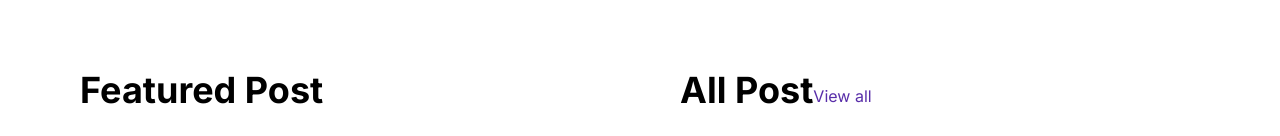
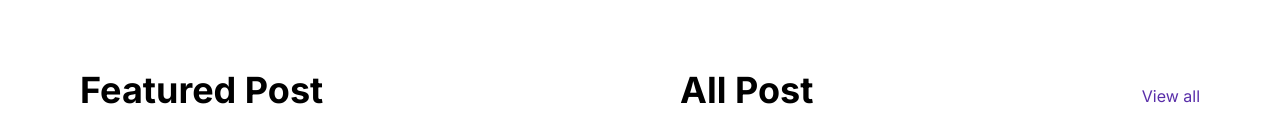
Before and after one commit to Baranov-alexei18/modsen-client-blog, a Next.js app: page /en in a window 1280 px wide. Shown: the part 796-932 px from the top of the page. Built offline with nearby package versions, Linux system fonts and the light colour scheme; data requests are answered from the project's data file.

Commit message:
refactor(update styles): update a and padding in styles

```diff
--- a/src/app/[locale]/category/section/header/styles.module.scss
+++ b/src/app/[locale]/category/section/header/styles.module.scss
@@ -28,4 +28,8 @@
         color: var(--color-light-grey);
         margin-bottom: var(--spacing-0);
     }
+
+    @media (max-width: 768px) {
+        padding: var(--spacing-20);
+    }
 }
--- a/src/app/[locale]/home/section/posts/styles.module.scss
+++ b/src/app/[locale]/home/section/posts/styles.module.scss
@@ -21,10 +21,12 @@
 
   .headerAllPost {
     display: flex;
-    justify-content: space-between;
+    justify-items: space-between;
     align-items: center;
 
     a {
+      flex: none;
+      margin-left: auto;
       margin-bottom: var(--spacing-16);
       color: var(--color-purple);
 
```
